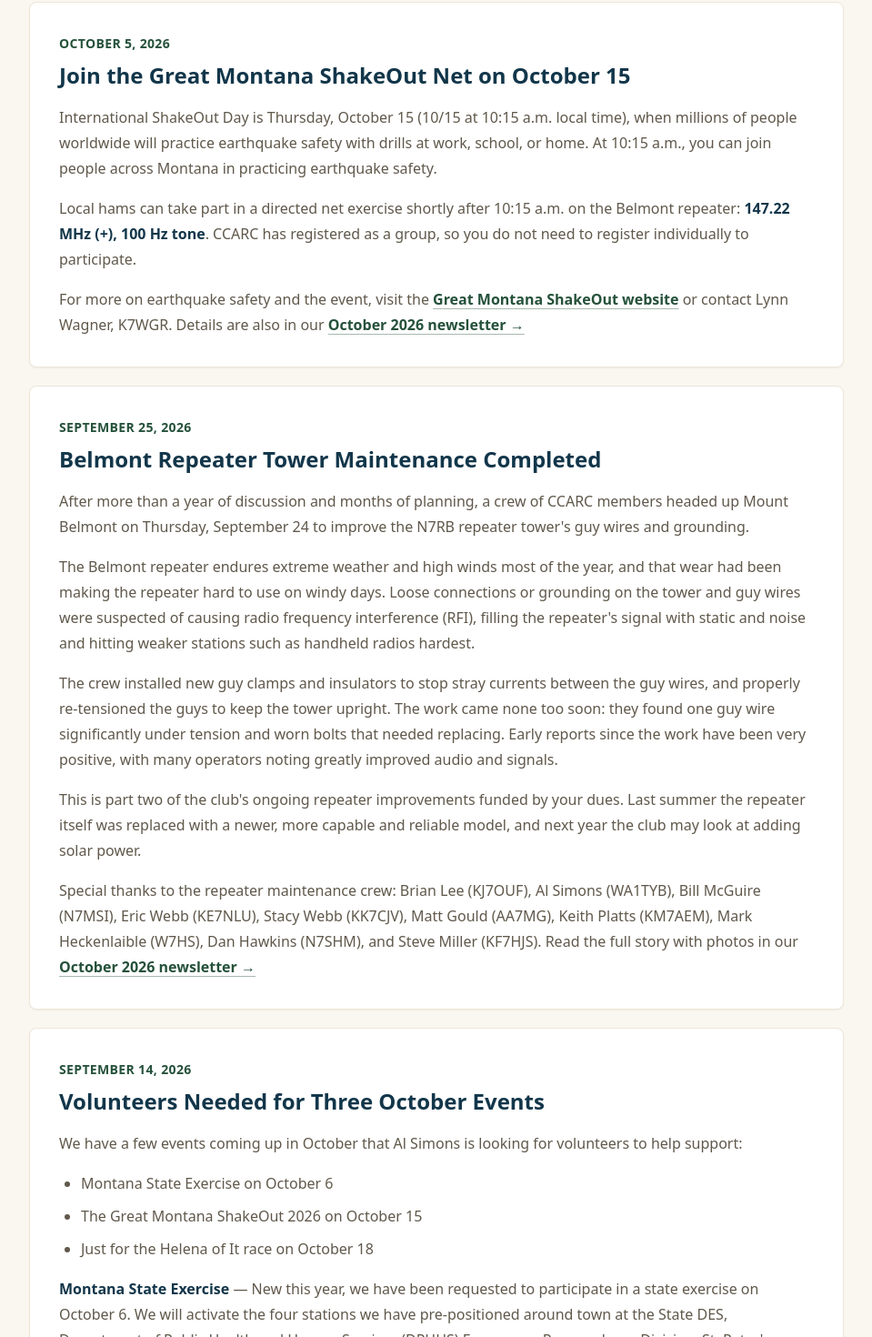
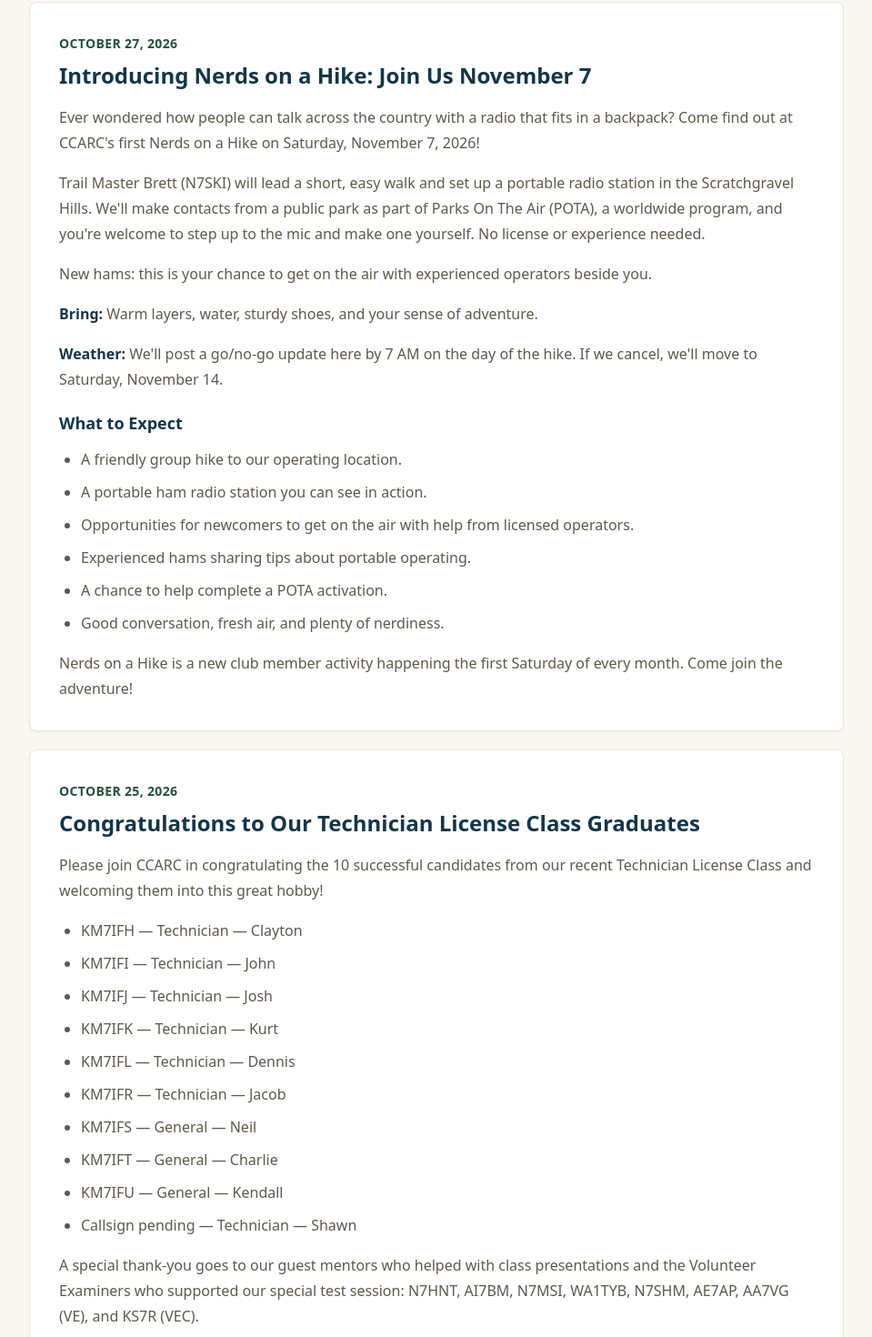
Before and after one commit to membership-ccarc/n7rb, a Next.js app: page /news in a window 1280 px wide. Shown: the part 395-1865 px from the top of the page at 91% size, without its empty margins (160-1119 px from the left). Built offline with nearby package versions, Linux system fonts and the light colour scheme; no server answers.

Commit message:
Added two news updates.

```diff
--- a/app/news/page.tsx
+++ b/app/news/page.tsx
@@ -24,6 +24,40 @@ export default function NewsPage() {
       <div className="mx-auto mt-12 max-w-4xl">
         <h2 className="text-3xl font-black text-mountain-900">Recent Updates</h2>
         <div className="mt-7 space-y-5">
+          <NewsItem date="October 27, 2026" title="Introducing Nerds on a Hike: Join Us November 7">
+            <p>Ever wondered how people can talk across the country with a radio that fits in a backpack? Come find out at CCARC&apos;s first Nerds on a Hike on Saturday, November 7, 2026!</p>
+            <p className="mt-4">Trail Master Brett (N7SKI) will lead a short, easy walk and set up a portable radio station in the Scratchgravel Hills. We&apos;ll make contacts from a public park as part of Parks On The Air (POTA), a worldwide program, and you&apos;re welcome to step up to the mic and make one yourself. No license or experience needed.</p>
+            <p className="mt-4">New hams: this is your chance to get on the air with experienced operators beside you.</p>
+            <p className="mt-4"><strong className="font-bold text-mountain-900">Bring:</strong> Warm layers, water, sturdy shoes, and your sense of adventure.</p>
+            <p className="mt-4"><strong className="font-bold text-mountain-900">Weather:</strong> We&apos;ll post a go/no-go update here by 7 AM on the day of the hike. If we cancel, we&apos;ll move to Saturday, November 14.</p>
+            <h4 className="mt-5 text-lg font-bold text-mountain-900">What to Expect</h4>
+            <ul className="mt-3 list-disc space-y-2 pl-6">
+              <li>A friendly group hike to our operating location.</li>
+              <li>A portable ham radio station you can see in action.</li>
+              <li>Opportunities for newcomers to get on the air with help from licensed operators.</li>
+              <li>Experienced hams sharing tips about portable operating.</li>
+              <li>A chance to help complete a POTA activation.</li>
+              <li>Good conversation, fresh air, and plenty of nerdiness.</li>
+            </ul>
+            <p className="mt-4">Nerds on a Hike is a new club member activity happening the first Saturday of every month. Come join the adventure!</p>
+          </NewsItem>
+          <NewsItem date="October 25, 2026" title="Congratulations to Our Technician License Class Graduates">
+            <p>Please join CCARC in congratulating the 10 successful candidates from our recent Technician License Class and welcoming them into this great hobby!</p>
+            <ul className="mt-4 list-disc space-y-2 pl-6">
+              <li>KM7IFH — Technician — Clayton</li>
+              <li>KM7IFI — Technician — John</li>
+              <li>KM7IFJ — Technician — Josh</li>
+              <li>KM7IFK — Technician — Kurt</li>
+              <li>KM7IFL — Technician — Dennis</li>
+              <li>KM7IFR — Technician — Jacob</li>
+              <li>KM7IFS — General — Neil</li>
+              <li>KM7IFT — General — Charlie</li>
+              <li>KM7IFU — General — Kendall</li>
+              <li>Callsign pending — Technician — Shawn</li>
+            </ul>
+            <p className="mt-4">A special thank-you goes to our guest mentors who helped with class presentations and the Volunteer Examiners who supported our special test session: N7HNT, AI7BM, N7MSI, WA1TYB, N7SHM, AE7AP, AA7VG (VE), and KS7R (VEC).</p>
+            <p className="mt-4">We hope to host another class in the first quarter of 2027. Thank you to everyone who helped make this class a success!</p>
+          </NewsItem>
           <NewsItem date="October 5, 2026" title="Join the Great Montana ShakeOut Net on October 15">
             <p>International ShakeOut Day is Thursday, October 15 (10/15 at 10:15 a.m. local time), when millions of people worldwide will practice earthquake safety with drills at work, school, or home. At 10:15 a.m., you can join people across Montana in practicing earthquake safety.</p>
             <p className="mt-4">Local hams can take part in a directed net exercise shortly after 10:15 a.m. on the Belmont repeater: <strong className="font-bold text-mountain-900">147.22 MHz (+), 100 Hz tone</strong>. CCARC has registered as a group, so you do not need to register individually to participate.</p>
--- a/app/sitemap.ts
+++ b/app/sitemap.ts
@@ -15,7 +15,7 @@ const routes = [
   { path: "/join-contact", updated: "2026-10-12" },
   { path: "/join-contact/membership-application", updated: "2026-10-08" },
   { path: "/meetings-nets", updated: "2026-10-13" },
-  { path: "/news", updated: "2026-10-05" },
+  { path: "/news", updated: "2026-10-27" },
   { path: "/newsletter", updated: "2026-08-06" },
   { path: "/privacy", updated: "2026-08-12" },
   { path: "/testing", updated: "2026-10-13" },
```
